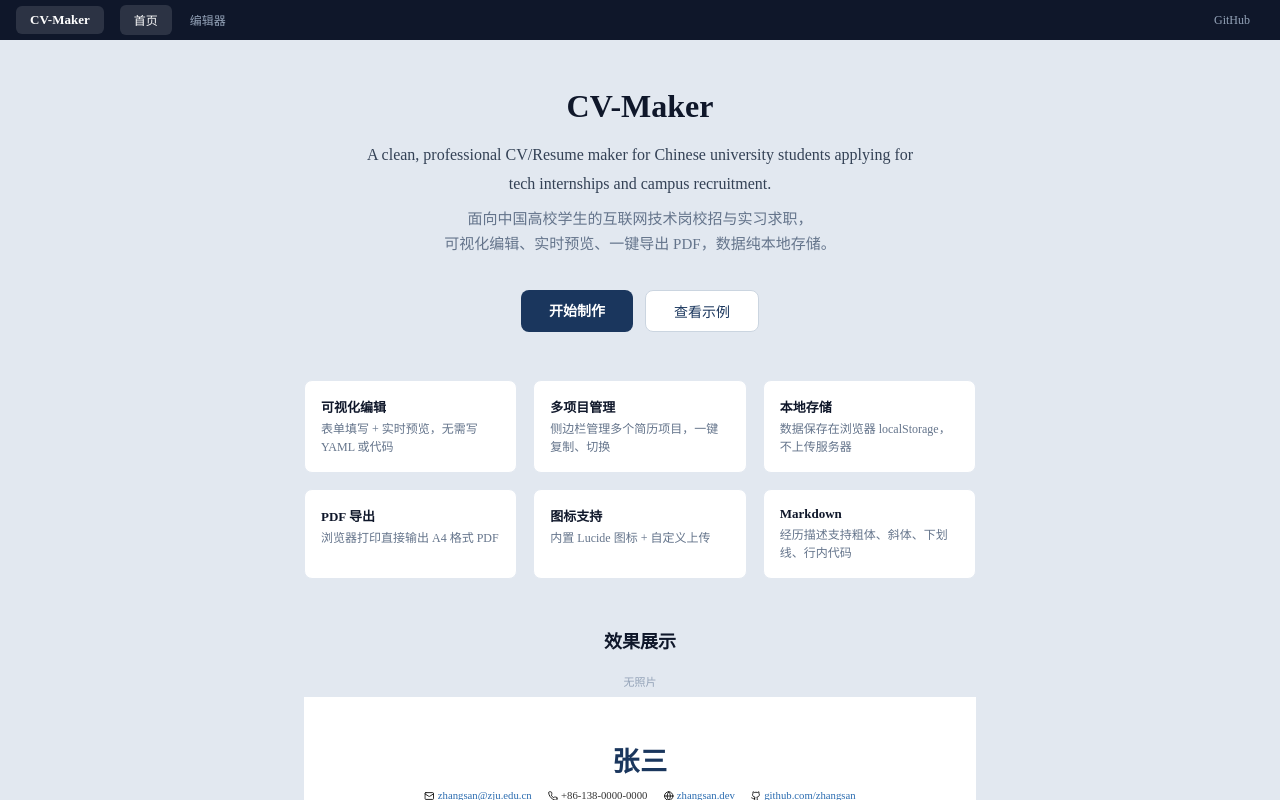
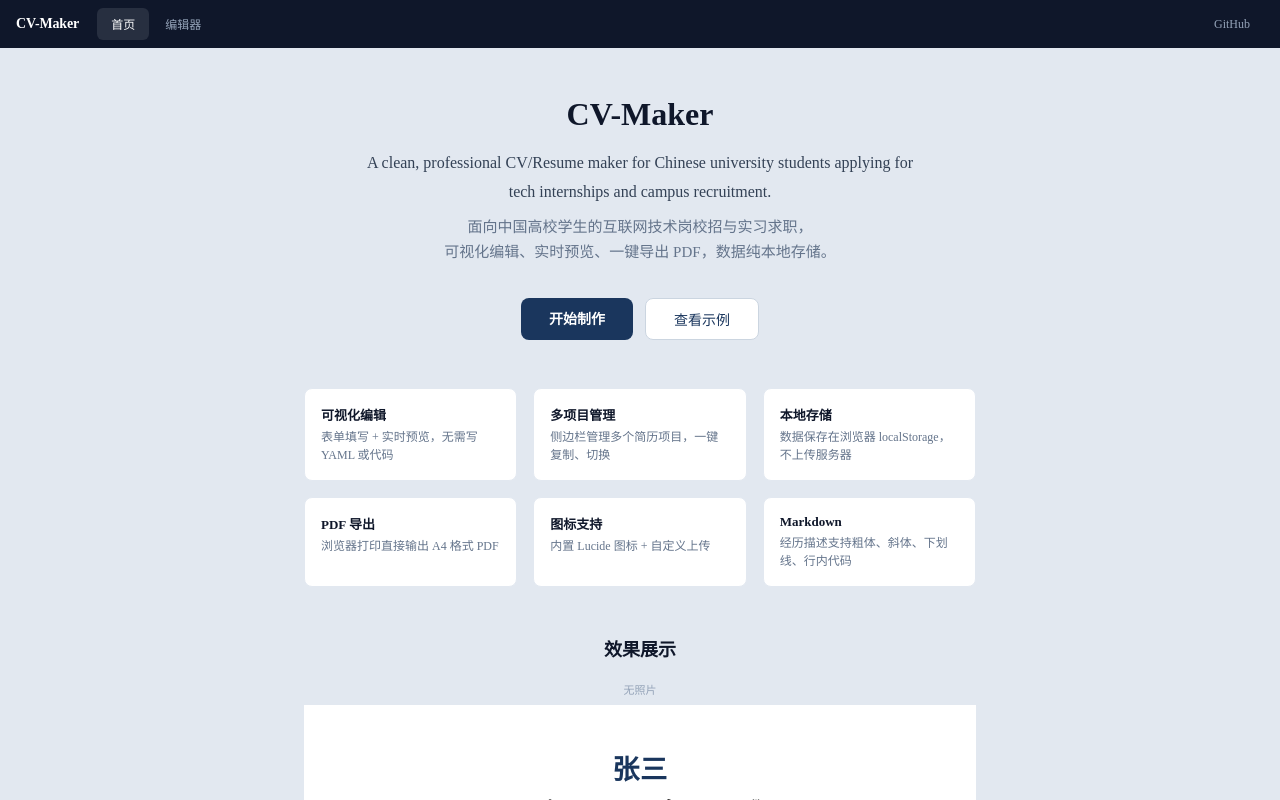
Before and after one commit to lEEExp3rt/CV-Maker, a React (Vite) app: page / in a window 1280 px wide. Built offline with nearby package versions, Linux system fonts and the light colour scheme.

Commit message:
fix: better top bar ui

```diff
--- a/src/components/Layout.tsx
+++ b/src/components/Layout.tsx
@@ -7,45 +7,67 @@
 export default function Layout({ children }: Props) {
   const path = window.location.pathname
 
-  const linkStyle = (target: string): React.CSSProperties => ({
-    padding: '6px 14px',
-    fontSize: 12,
-    fontWeight: 500,
-    color: path.startsWith(target) ? '#fff' : '#94a3b8',
-    background: path.startsWith(target) ? 'rgba(255,255,255,0.12)' : 'transparent',
-    border: 'none',
-    borderRadius: 6,
-    cursor: 'pointer',
-    fontFamily: 'inherit',
-    textDecoration: 'none',
-    transition: 'all 0.12s',
-  })
+  const isActive = (target: string) => {
+    if (target === '/') return path === '/'
+    return path.startsWith(target)
+  }
 
   return (
     <div style={{ display: 'flex', flexDirection: 'column', height: '100vh' }}>
-      {/* Top nav */}
       <nav style={{
-        height: 40, background: '#0f172a', display: 'flex', alignItems: 'center',
-        padding: '0 16px', gap: 4, flexShrink: 0, zIndex: 100,
+        height: 48, background: '#0f172a', display: 'flex', alignItems: 'center',
+        padding: '0 16px', gap: 2, flexShrink: 0,
       }}>
-        <a href="/" style={{ ...linkStyle('/'), fontWeight: 600, fontSize: 13, marginRight: 12 }}>
+        {/* Brand */}
+        <a href="/" style={{
+          fontSize: 14, fontWeight: 700, color: '#fff',
+          textDecoration: 'none', marginRight: 16,
+          letterSpacing: '-0.01em',
+        }}>
           CV-Maker
         </a>
-        <a href="/" style={linkStyle('/')} onClick={(e) => {
-          if (path === '/') e.preventDefault()
-        }}>首页</a>
-        <a href="/editor" style={linkStyle('/editor')}>编辑器</a>
+
+        {/* Nav links */}
+        {[
+          { path: '/', label: '首页' },
+          { path: '/editor', label: '编辑器' },
+        ].map(({ path: p, label }) => (
+          <a key={p} href={p} onClick={(e) => { if (path === p) e.preventDefault() }}
+            style={{
+              padding: '7px 14px', fontSize: 12, fontWeight: 500,
+              color: isActive(p) ? '#fff' : '#94a3b8',
+              background: isActive(p) ? 'rgba(255,255,255,0.1)' : 'transparent',
+              borderRadius: 6, textDecoration: 'none',
+              transition: 'all 0.12s',
+            }}
+            onMouseEnter={(e) => {
+              if (!isActive(p)) (e.target as HTMLElement).style.color = '#e2e8f0'
+            }}
+            onMouseLeave={(e) => {
+              if (!isActive(p)) (e.target as HTMLElement).style.color = '#94a3b8'
+            }}
+          >
+            {label}
+          </a>
+        ))}
+
+        {/* GitHub link — pushed to right */}
         <a
           href="https://github.com/lEEExp3rt/CV-Maker"
           target="_blank"
           rel="noopener"
-          style={{ ...linkStyle('/github'), marginLeft: 'auto' }}
+          style={{
+            marginLeft: 'auto', padding: '7px 14px', fontSize: 12, fontWeight: 500,
+            color: '#94a3b8', borderRadius: 6, textDecoration: 'none',
+            transition: 'all 0.12s',
+          }}
+          onMouseEnter={(e) => { (e.target as HTMLElement).style.color = '#e2e8f0' }}
+          onMouseLeave={(e) => { (e.target as HTMLElement).style.color = '#94a3b8' }}
         >
           GitHub
         </a>
       </nav>
 
-      {/* Page content */}
       <div style={{ flex: 1, overflow: 'auto' }}>
         {children}
       </div>
```
